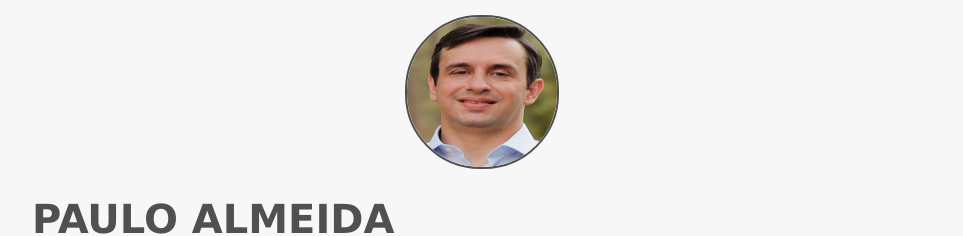
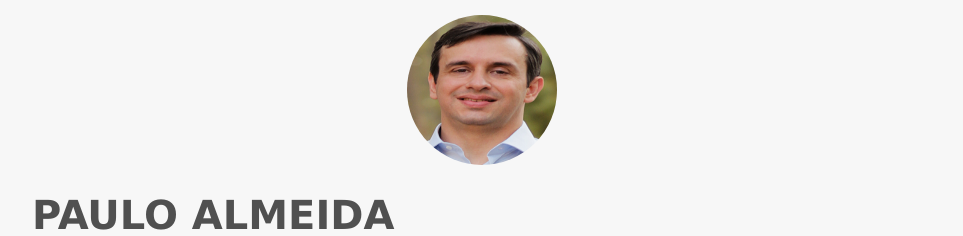
Before and after one commit to pauloalmeidasf/boot-camp-tqi, a plain HTML site: page modulo_02/html_css/index.html in a window 1280 px wide. Shown: the top 236 px of the page, without its empty margins (158-1121 px from the left). Drawn offline with Linux system fonts and the light colour scheme.

Commit message:
Atualização do Site

```diff
--- a/modulo_02/html_css/css/style.css
+++ b/modulo_02/html_css/css/style.css
@@ -9,13 +9,12 @@ body{
 }
 
 .photo{
-
-    border: 2px solid #505050;
     border-radius: 75px;
     display: block;
     margin-top: 15px;
     margin-left: auto;
     margin-right: auto;
+    overflow: hidden;
 
 }
 
```
